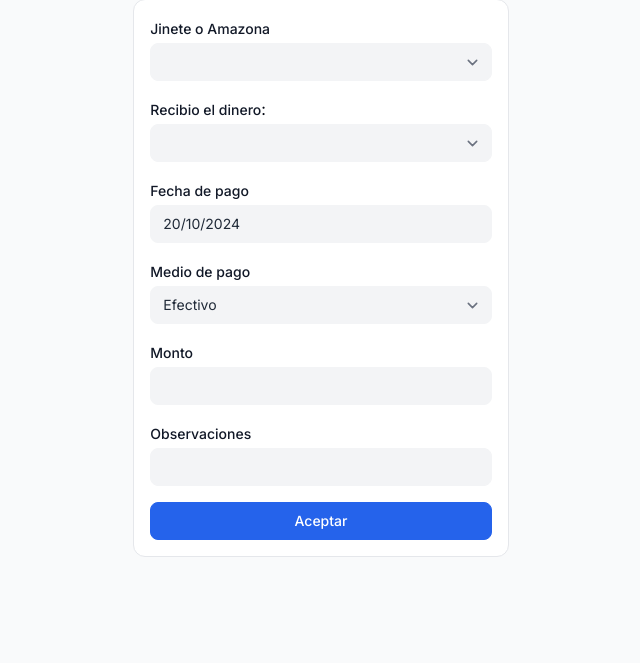
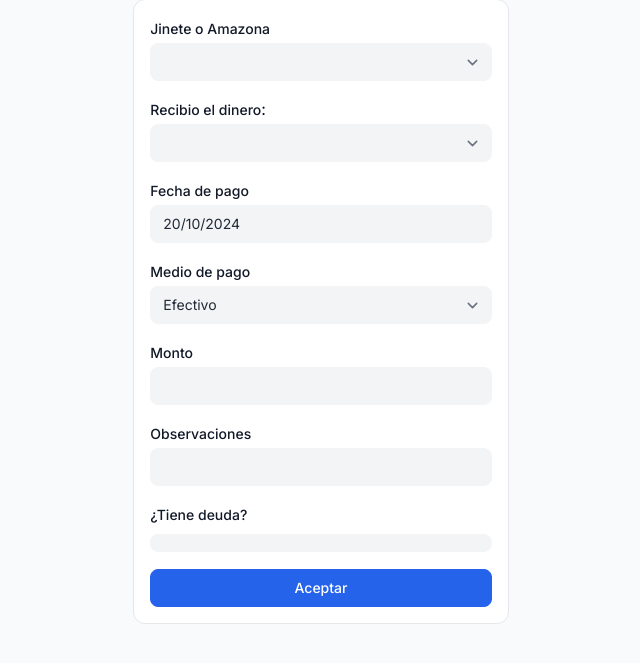
Before and after one commit to nachoeg/cedica, a Flask app: template admin/src/web/templates/cobros/crear_cobro.html in a window 1280 px wide. Shown: the part 80-743 px from the top of the page, without its empty margins (319-959 px from the left). Run offline with Flask 3, Linux system fonts and the light colour scheme; the template is opened without the code that fills it: values that come from a table or form of the project are taken from there, others are empty; parts of the project's set-up code (start-up, migrations or seed data) failed here and were passed over.

Commit message:
Arreglo del campo 'tiene deuda'

```diff
--- a/admin/src/core/cobros/cobro_forms.py
+++ b/admin/src/core/cobros/cobro_forms.py
@@ -1,7 +1,7 @@
 from flask_wtf import FlaskForm
 from wtforms import StringField, SubmitField, PasswordField
 from wtforms.validators import DataRequired, Email, Length
-from wtforms.fields import DateTimeField, SelectField, DecimalField, StringField, SubmitField
+from wtforms.fields import DateTimeField, SelectField, DecimalField, StringField, SubmitField, BooleanField
 from datetime import datetime
 
 class CobroForm(FlaskForm):
@@ -11,5 +11,5 @@
     observaciones = StringField('Observaciones', validators=[Length(max=64)])
     joa = SelectField(u'Jinete o Amazona', coerce=int)
     recibio_el_dinero = SelectField(u'Recibio el dinero', coerce = int)
-    tiene_deuda = SelectField(u'¿Tiene deuda?', default=False)
+    tiene_deuda = BooleanField(u'¿Tiene deuda?', default=False)
     submit = SubmitField('Aceptar')
--- a/admin/src/web/templates/cobros/crear_cobro.html
+++ b/admin/src/web/templates/cobros/crear_cobro.html
@@ -34,6 +34,13 @@
         {% endfor %}
     </div>
     <div>
+        {{ form.tiene_deuda.label }}
+        {{ form.tiene_deuda }}<br>
+        {% for error in form.tiene_deuda.errors %}
+        <span style="color: red;">{{ error }}</span>
+        {% endfor %}
+    </div>
+    <div>
         {{ form.submit() }}
     </div>
 </form>
```
